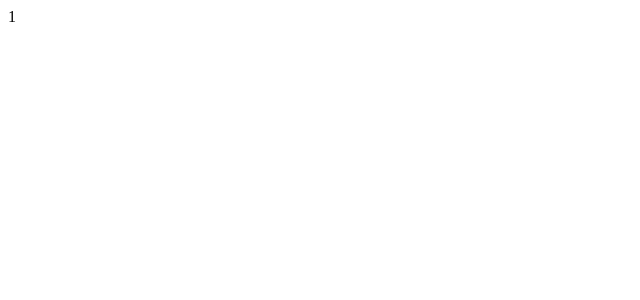
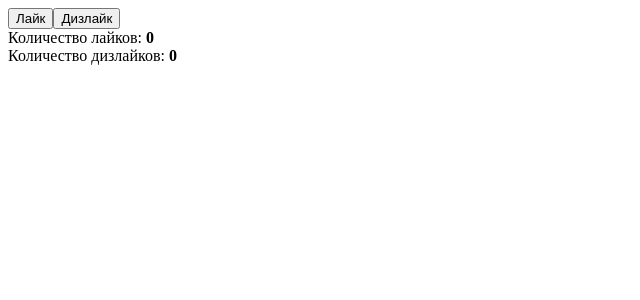
Before and after one commit to pechatnov/test-vue, a Vue app: page / in a window 1280 px wide. Shown: the top 300 px of the page, without its empty margins (0-640 px from the left). Built offline with nearby package versions, Linux system fonts and the light colour scheme.

Commit message:
Methods. V-ON. Слушатели событий

```diff
--- a/src/App.vue
+++ b/src/App.vue
@@ -1,6 +1,35 @@
-<template>1</template>
+<template>
+  <div>
+    <div>
+      <button v-on:click="addLike">Лайк</button>
+      <button v-on:click="addDisLike">Дизлайк</button>
+    </div>
+    <div>
+      Количество лайков: <b>{{ likes }}</b>
+    </div>
+    <div>
+      Количество дизлайков: <b>{{ dislikes }}</b>
+    </div>
+  </div>
+</template>
 
 <script>
+export default {
+  data() {
+    return {
+      likes: 0,
+      dislikes: 0,
+    };
+  },
+  methods: {
+    addLike() {
+      this.likes += 1;
+    },
+    addDisLike() {
+      this.dislikes -= 1;
+    },
+  },
+};
 </script>
 
 <style>
```
